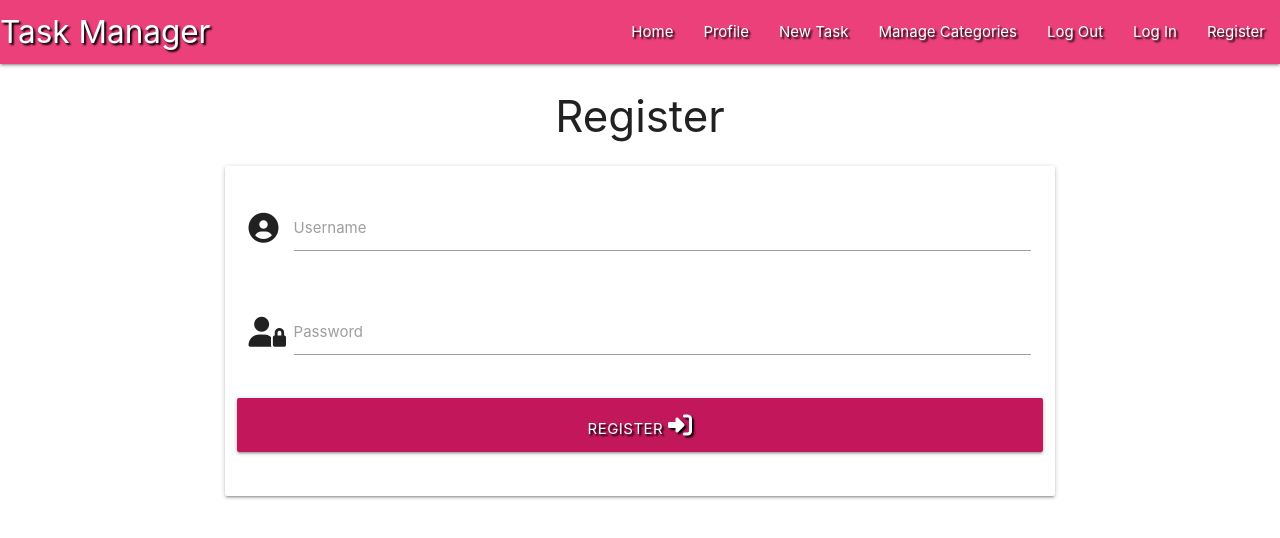
After one commit to AdelleKing/flask-task-manager, a Flask app: page /register in a window 1280 px wide. The commit adds this page. Shown: the top 538 px of the page. Run offline with Flask 3, Linux system fonts and the light colour scheme; some libraries are stand-ins or nearby versions.

Commit message:
added registration form

```diff
--- a/app.py
+++ b/app.py
@@ -3,6 +3,7 @@ from flask import (
     Flask, flash, render_template, redirect, request, session, url_for)
 from flask_pymongo import PyMongo
 from bson.objectid import ObjectId
+from werkzeug.security import generate_password_hash, check_password_hash
 if os.path.exists("env.py"):
     import env
 
@@ -26,6 +27,14 @@ def get_tasks():
     tasks = mongo.db.tasks.find()
     return render_template("tasks.html", tasks=tasks)
 
+
+
+@app.route("/register", methods=["GET", "POST"])
+def register():
+    return render_template("register.html")
+
+
+
 if __name__ == "__main__":
     app.run(host=os.environ.get("IP"),
         port=int(os.environ.get("PORT")),
--- a/templates/base.html
+++ b/templates/base.html
@@ -27,7 +27,7 @@
                     <li><a href="#">Manage Categories</a></li>
                     <li><a href="#">Log Out</a></li>
                     <li><a href="#">Log In</a></li>
-                    <li><a href="#">Register</a></li>
+                    <li><a href="{{ url_for('register')}}">Register</a></li>
 
                 </ul>
             </div>
@@ -41,7 +41,7 @@
                     <li><a href="#">Manage Categories</a></li>
                     <li><a href="#">Log Out</a></li>
                     <li><a href="#">Log In</a></li>
-                    <li><a href="#">Register</a></li>
+                    <li><a href="{{ url_for('register')}}">Register</a></li>
         </ul>
     </header>
     {% block content %}
--- /dev/null
+++ b/templates/register.html
@@ -0,0 +1,33 @@
+{% extends "base.html" %}
+{% block content %}
+
+<h3 class="center-align">Register</h3>
+
+<div class="row">
+    <form class="col s12 m8 offset-m2" method="POST" action="{{ url_for('register')}}">
+        <div class="card-panel ">
+            <!--username-->
+            <div class="row">
+                <div class="input-field col s12">
+                    <i class="fa-solid fa-circle-user prefix"></i>
+                    <input id="username" name="username" type="text" class="validate">
+                    <label for="username">Username</label>
+                </div>
+            </div>
+            <!--password -->
+            <div class="row">
+                <div class="input-field col s12">
+                    <i class="fa-solid fa-user-lock prefix"></i>
+                    <input id="password" name="password" type="password" class="validate">
+                    <label for="password">Password</label>
+                </div>
+            </div>
+            <!--register button-->
+            <div class="row">
+                <button type="submit" class="col s12 btn-large pink darken-2 text-shadow">Register <i class="fa-solid fa-right-to-bracket"></i> </button>
+            </div>
+        </div>
+    </form>
+</div>
+
+{% endblock%}
```
